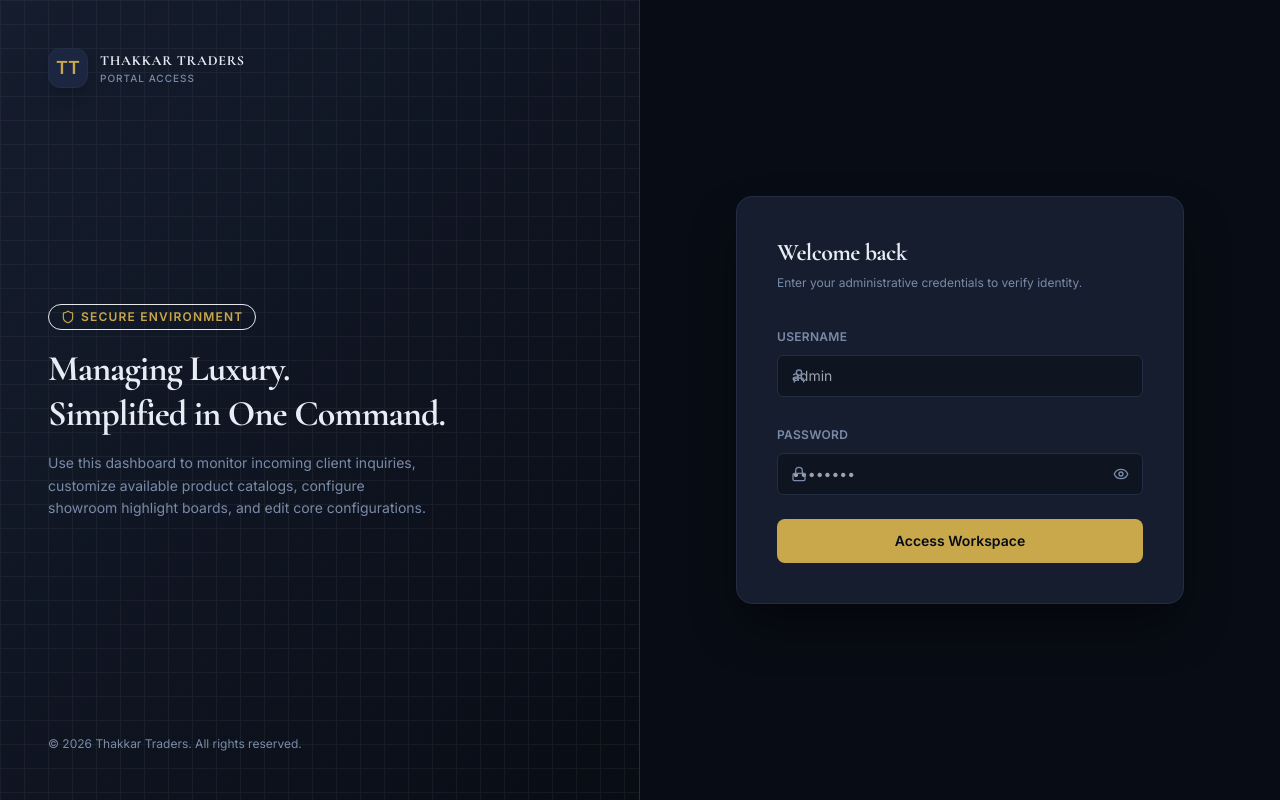
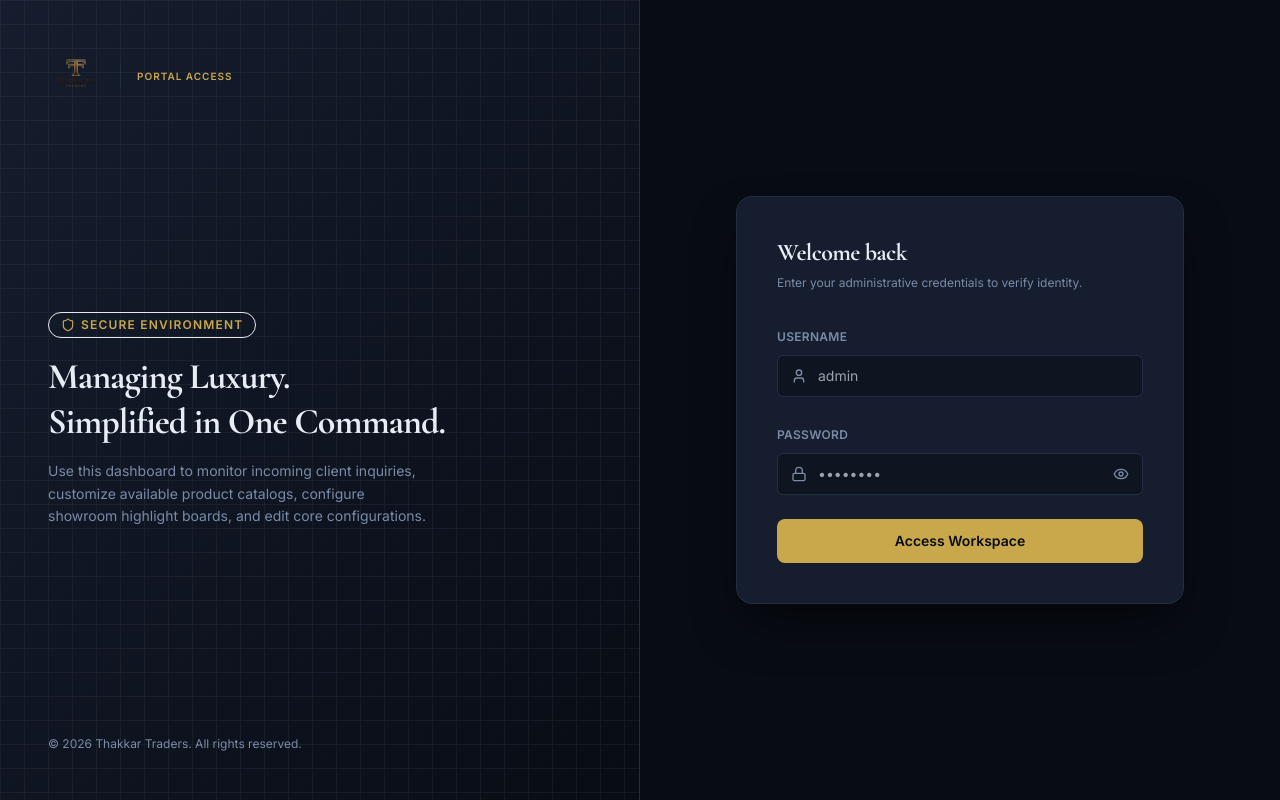
Before and after one commit to yakshit0511/Thakkar_Traders_DZ-Infotech, a React (Vite) app in the folder client/: page /admin/login in a window 1280 px wide. Built offline with nearby package versions, Linux system fonts and the light colour scheme.

Commit message:
fix: correct admin login fields padding overlap and update brand logo to match public site

```diff
--- a/client/src/pages/admin/AdminLoginPage.jsx
+++ b/client/src/pages/admin/AdminLoginPage.jsx
@@ -61,13 +61,15 @@ const AdminLoginPage = () => {
         <div className="absolute w-[300px] h-[300px] rounded-full bg-[var(--admin-accent)]/5 blur-[80px] top-[-50px] left-[-50px]" />
 
         {/* Top Header */}
-        <div className="flex items-center gap-3 relative z-10">
-          <div className="w-10 h-10 rounded-xl bg-[var(--admin-bg-elevated)] border border-[var(--admin-border)] flex items-center justify-center shadow-lg">
-            <span className="text-lg font-bold text-[var(--admin-accent)]">TT</span>
-          </div>
-          <div>
-            <h1 className="text-sm font-bold tracking-wider text-[var(--admin-text-primary)]">THAKKAR TRADERS</h1>
-            <p className="text-[10px] font-medium text-[var(--admin-text-secondary)] tracking-widest">PORTAL ACCESS</p>
+        <div className="flex items-center gap-4 relative z-10">
+          <img
+            src="/thakkar-logo-transparent.png"
+            className="h-14 w-auto object-contain"
+            style={{ filter: 'drop-shadow(0 1px 3px rgba(0,0,0,0.12)) brightness(1.1)' }}
+            alt="Thakkar Traders Logo"
+          />
+          <div className="border-l border-[var(--admin-border)] pl-4 py-1">
+            <p className="text-[10px] font-bold text-[var(--admin-accent)] tracking-widest uppercase">Portal Access</p>
           </div>
         </div>
 
@@ -107,14 +109,19 @@ const AdminLoginPage = () => {
           transition={{ duration: 0.4 }}
           className="w-full max-w-md bg-[var(--admin-bg-card)] border border-[var(--admin-border)] rounded-2xl p-8 md:p-10 shadow-2xl shadow-black/60 relative"
         >
-          {/* Mobile Monogram Logo Header */}
+          {/* Mobile Logo Header */}
           <div className="flex md:hidden flex-col items-center mb-8 text-center">
-            <div className="w-12 h-12 rounded-xl bg-[var(--admin-bg-elevated)] border border-[var(--admin-border)] flex items-center justify-center shadow-lg mb-3">
-              <span className="text-xl font-bold text-[var(--admin-accent)]">TT</span>
-            </div>
-            <h1 className="text-lg font-bold tracking-wider text-[var(--admin-text-primary)]">THAKKAR TRADERS</h1>
-            <p className="text-xs font-medium text-[var(--admin-text-secondary)] tracking-widest uppercase">Admin Workspace</p>
+            <img
+              src="/thakkar-logo-transparent.png"
+              className="h-14 w-auto object-contain mb-3"
+              style={{ filter: 'drop-shadow(0 1px 3px rgba(0,0,0,0.12)) brightness(1.1)' }}
+              alt="Thakkar Traders Logo"
+            />
+            <p className="text-[10px] font-semibold text-[var(--admin-accent)] tracking-widest uppercase pl-[0.2em]">
+              Admin Workspace
+            </p>
           </div>
+
 
           <div className="hidden md:block mb-8">
             <h3 className="text-2xl font-bold tracking-tight text-[var(--admin-text-primary)]">
--- a/client/src/styles/admin.css
+++ b/client/src/styles/admin.css
@@ -35,6 +35,18 @@
   transition: all 0.2s ease;
 }
 
+.admin-theme input.pl-9 {
+  padding-left: 2.25rem !important;
+}
+
+.admin-theme input.pl-10 {
+  padding-left: 2.5rem !important;
+}
+
+.admin-theme input.pr-10 {
+  padding-right: 2.5rem !important;
+}
+
 .admin-theme input:focus,
 .admin-theme textarea:focus,
 .admin-theme select:focus {
@@ -42,6 +54,7 @@
   border-color: var(--admin-accent);
   box-shadow: 0 0 0 2px rgba(201, 168, 76, 0.15);
 }
+
 
 .admin-theme button {
   font-family: 'Inter', sans-serif !important;
```
